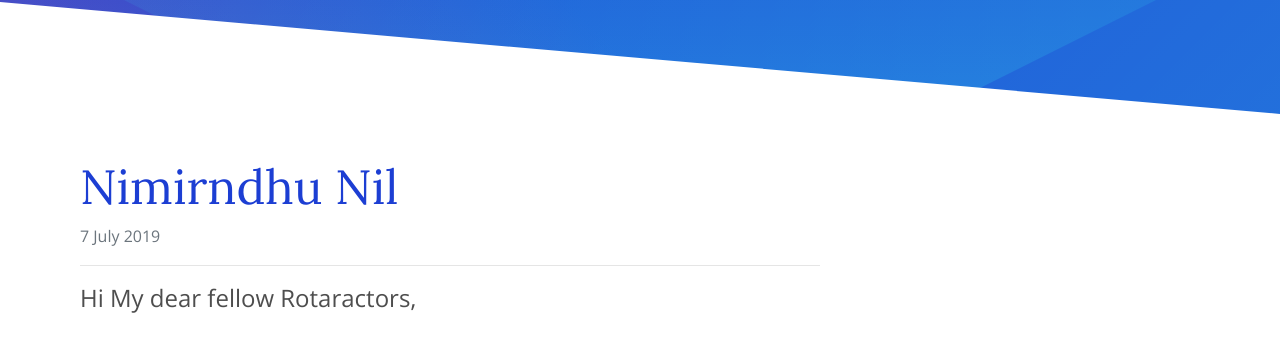
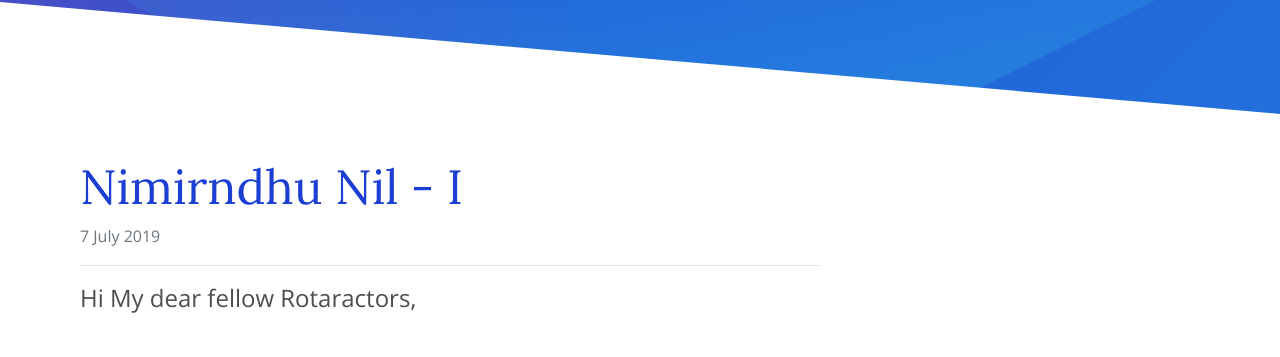
Before and after one commit to rid3000/rid3000, a Jekyll site: the page built from _announcements/2019-07-07-nimirndhu-nil.md, in a window 1280 px wide. Shown: the part 192-549 px from the top of the page. Built offline with Jekyll 4.4.1, drawn with Linux system fonts in a browser that asks for light colours.

```diff
--- a/_announcements/2019-07-07-nimirndhu-nil.md
+++ b/_announcements/2019-07-07-nimirndhu-nil.md
@@ -1,5 +1,5 @@
 ---
-title: Nimirndhu Nil
+title: Nimirndhu Nil - I
 date: '2019-07-07'
 ---
 Hi My dear fellow Rotaractors,
```
